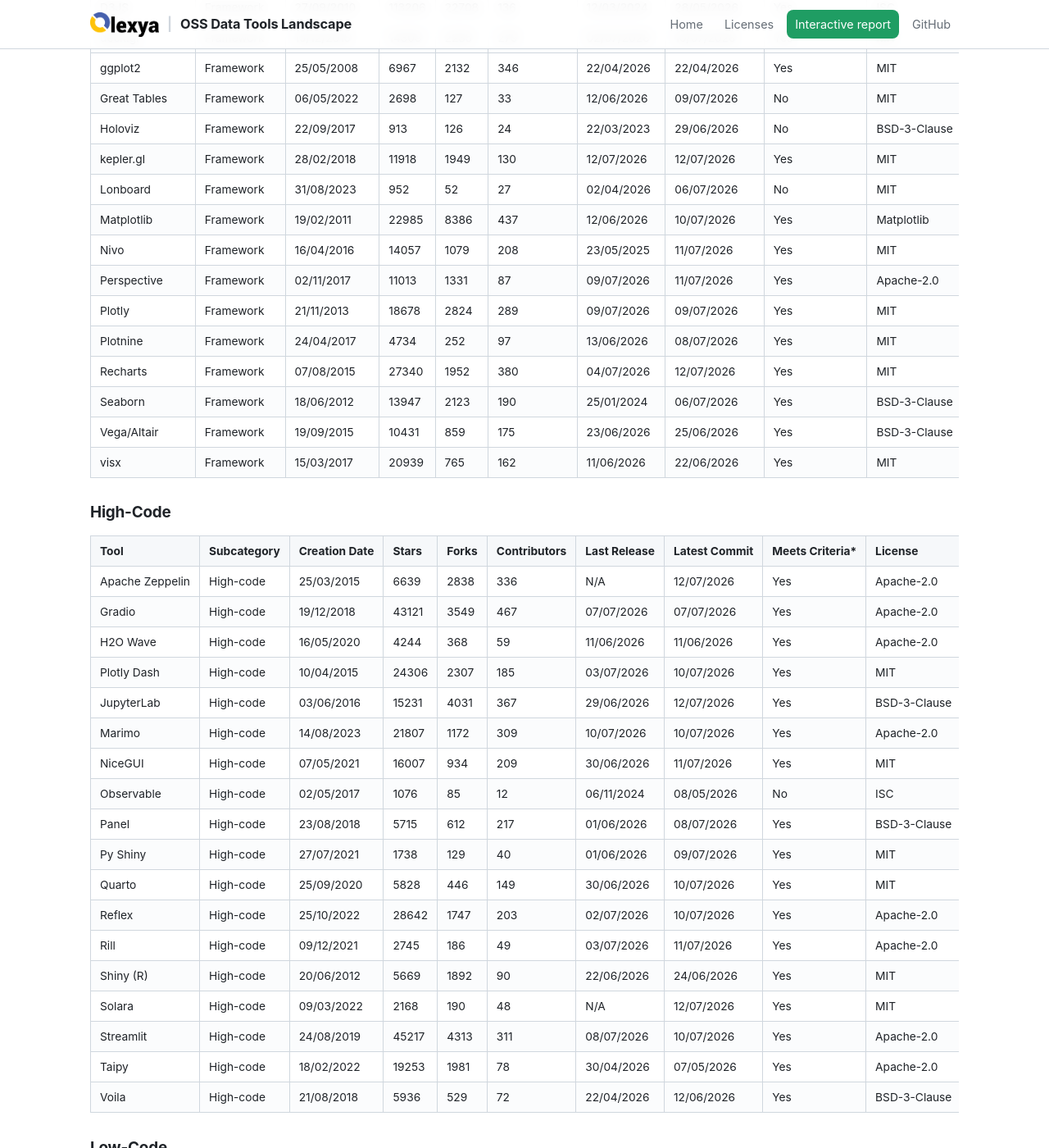
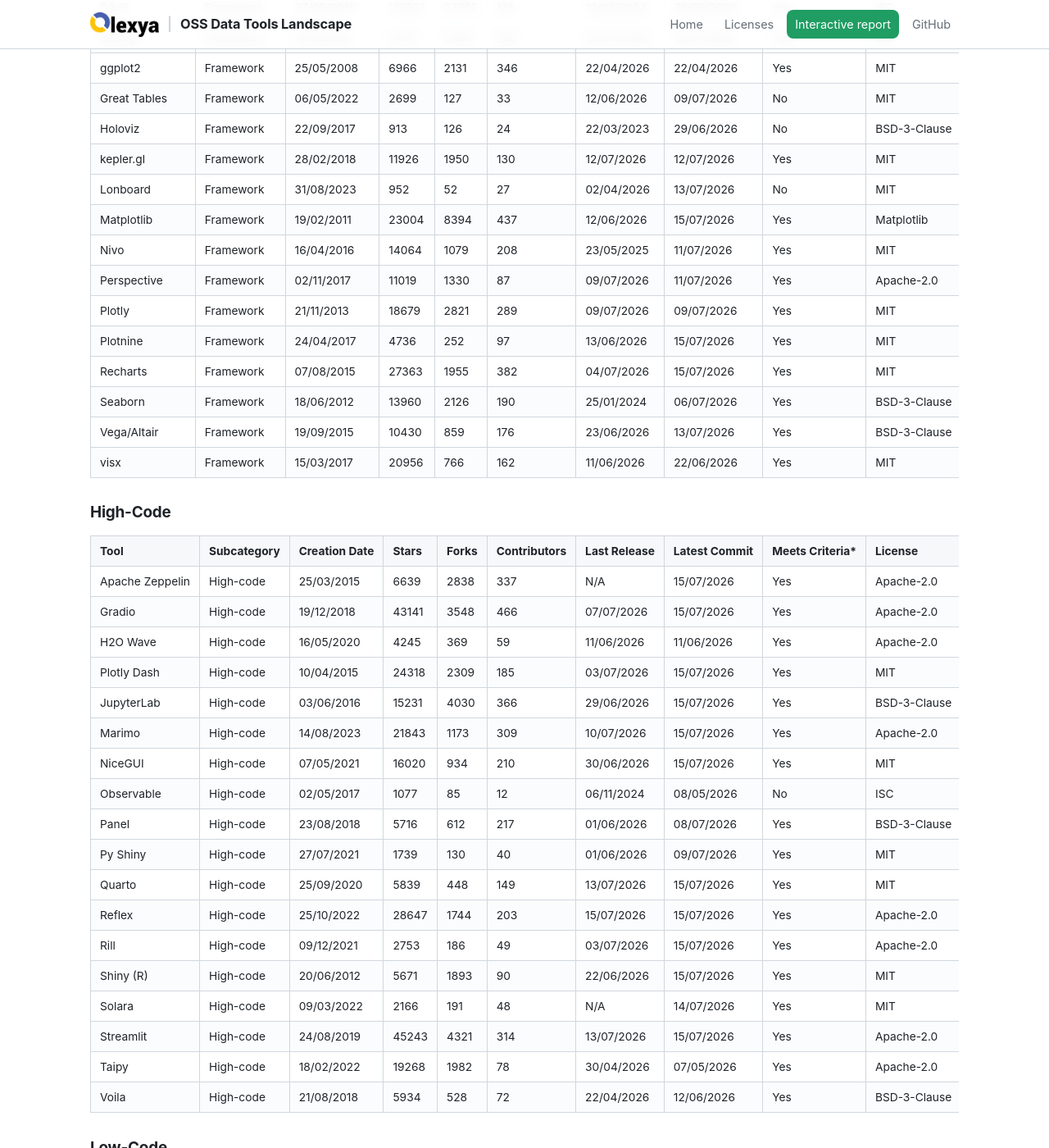
Before and after one commit to olexya/oss-data-tools-landscape, a Jekyll site: the page built from 04.analysis_and_output.md, in a window 1280 px wide and 1400 px high, scrolled down 869 px. Shown: the whole window at 82% size. Built offline with Jekyll 4.4.1, drawn with Linux system fonts in a browser that asks for light colours; our own code applies the rules of GitHub Pages for plain Markdown files; some of the changed text lies outside the part shown.

Commit message:
Update tools inventory [automated]

```diff
--- a/04.analysis_and_output.md
+++ b/04.analysis_and_output.md
@@ -17,96 +17,96 @@ Here is a summary table of the main analysis and output tools we have identified
 
 | Tool | Subcategory | Creation Date | Stars | Forks | Contributors | Last Release | Latest Commit | Meets Criteria* | License | Link |
 |---|---|---|---|---|---|---|---|---|---|---|
-| AntV G2 | Framework | 26/05/2016 | 12561 | 1659 | 217 | 06/01/2026 | 09/06/2026 | Yes | MIT | https://github.com/antvis/G2 |
-| ApexCharts | Framework | 24/07/2018 | 15104 | 1372 | 226 | 03/07/2026 | 09/07/2026 | Yes | MIT | https://github.com/apexcharts/apexcharts.js |
-| Apache ECharts | Framework | 03/04/2013 | 66796 | 19813 | 273 | 19/05/2026 | 01/07/2026 | Yes | Apache-2.0 | https://github.com/apache/echarts |
-| Bokeh | Framework | 26/03/2012 | 20408 | 4259 | 388 | N/A | 03/07/2026 | Yes | BSD-3-Clause | https://github.com/bokeh/bokeh |
-| Chart JS | Framework | 17/03/2013 | 67569 | 11950 | 426 | 13/10/2025 | 27/05/2026 | Yes | MIT | https://github.com/chartjs/Chart.js |
-| Cube | Framework | 16/09/2018 | 20386 | 2073 | 363 | 10/07/2026 | 11/07/2026 | Yes | Apache-2.0 | https://github.com/cube-js/cube |
-| D3JS | Framework | 27/09/2010 | 113206 | 22708 | 136 | 12/03/2024 | 28/05/2026 | Yes | ISC | https://github.com/d3/d3 |
-| deck.gl | Framework | 15/12/2015 | 14309 | 2235 | 279 | 02/07/2026 | 10/07/2026 | Yes | MIT | https://github.com/visgl/deck.gl |
-| ggplot2 | Framework | 25/05/2008 | 6967 | 2132 | 346 | 22/04/2026 | 22/04/2026 | Yes | MIT | https://github.com/tidyverse/ggplot2 |
-| Great Tables | Framework | 06/05/2022 | 2698 | 127 | 33 | 12/06/2026 | 09/07/2026 | No | MIT | https://github.com/posit-dev/great-tables |
+| AntV G2 | Framework | 26/05/2016 | 12564 | 1659 | 217 | 06/01/2026 | 15/07/2026 | Yes | MIT | https://github.com/antvis/G2 |
+| ApexCharts | Framework | 24/07/2018 | 15109 | 1373 | 226 | 03/07/2026 | 09/07/2026 | Yes | MIT | https://github.com/apexcharts/apexcharts.js |
+| Apache ECharts | Framework | 03/04/2013 | 66817 | 19805 | 273 | 19/05/2026 | 15/07/2026 | Yes | Apache-2.0 | https://github.com/apache/echarts |
+| Bokeh | Framework | 26/03/2012 | 20412 | 4257 | 388 | N/A | 15/07/2026 | Yes | BSD-3-Clause | https://github.com/bokeh/bokeh |
+| Chart JS | Framework | 17/03/2013 | 67586 | 11941 | 426 | 13/10/2025 | 27/05/2026 | Yes | MIT | https://github.com/chartjs/Chart.js |
+| Cube | Framework | 16/09/2018 | 20413 | 2076 | 364 | 13/07/2026 | 15/07/2026 | Yes | Apache-2.0 | https://github.com/cube-js/cube |
+| D3JS | Framework | 27/09/2010 | 113227 | 22702 | 136 | 12/03/2024 | 28/05/2026 | Yes | ISC | https://github.com/d3/d3 |
+| deck.gl | Framework | 15/12/2015 | 14317 | 2236 | 280 | 02/07/2026 | 15/07/2026 | Yes | MIT | https://github.com/visgl/deck.gl |
+| ggplot2 | Framework | 25/05/2008 | 6966 | 2131 | 346 | 22/04/2026 | 22/04/2026 | Yes | MIT | https://github.com/tidyverse/ggplot2 |
+| Great Tables | Framework | 06/05/2022 | 2699 | 127 | 33 | 12/06/2026 | 09/07/2026 | No | MIT | https://github.com/posit-dev/great-tables |
 | Holoviz | Framework | 22/09/2017 | 913 | 126 | 24 | 22/03/2023 | 29/06/2026 | No | BSD-3-Clause | https://github.com/holoviz/holoviz |
-| kepler.gl | Framework | 28/02/2018 | 11918 | 1949 | 130 | 12/07/2026 | 12/07/2026 | Yes | MIT | https://github.com/keplergl/kepler.gl |
-| Lonboard | Framework | 31/08/2023 | 952 | 52 | 27 | 02/04/2026 | 06/07/2026 | No | MIT | https://github.com/developmentseed/lonboard |
-| Matplotlib | Framework | 19/02/2011 | 22985 | 8386 | 437 | 12/06/2026 | 10/07/2026 | Yes | Matplotlib | https://github.com/matplotlib/matplotlib |
-| Nivo | Framework | 16/04/2016 | 14057 | 1079 | 208 | 23/05/2025 | 11/07/2026 | Yes | MIT | https://github.com/plouc/nivo |
-| Perspective | Framework | 02/11/2017 | 11013 | 1331 | 87 | 09/07/2026 | 11/07/2026 | Yes | Apache-2.0 | https://github.com/finos/perspective |
-| Plotly | Framework | 21/11/2013 | 18678 | 2824 | 289 | 09/07/2026 | 09/07/2026 | Yes | MIT | https://github.com/plotly/plotly.py |
-| Plotnine | Framework | 24/04/2017 | 4734 | 252 | 97 | 13/06/2026 | 08/07/2026 | Yes | MIT | https://github.com/has2k1/plotnine |
-| Recharts | Framework | 07/08/2015 | 27340 | 1952 | 380 | 04/07/2026 | 12/07/2026 | Yes | MIT | https://github.com/recharts/recharts |
-| Seaborn | Framework | 18/06/2012 | 13947 | 2123 | 190 | 25/01/2024 | 06/07/2026 | Yes | BSD-3-Clause | https://github.com/mwaskom/seaborn |
-| Vega/Altair | Framework | 19/09/2015 | 10431 | 859 | 175 | 23/06/2026 | 25/06/2026 | Yes | BSD-3-Clause | https://github.com/vega/altair |
-| visx | Framework | 15/03/2017 | 20939 | 765 | 162 | 11/06/2026 | 22/06/2026 | Yes | MIT | https://github.com/airbnb/visx |
+| kepler.gl | Framework | 28/02/2018 | 11926 | 1950 | 130 | 12/07/2026 | 12/07/2026 | Yes | MIT | https://github.com/keplergl/kepler.gl |
+| Lonboard | Framework | 31/08/2023 | 952 | 52 | 27 | 02/04/2026 | 13/07/2026 | No | MIT | https://github.com/developmentseed/lonboard |
+| Matplotlib | Framework | 19/02/2011 | 23004 | 8394 | 437 | 12/06/2026 | 15/07/2026 | Yes | Matplotlib | https://github.com/matplotlib/matplotlib |
+| Nivo | Framework | 16/04/2016 | 14064 | 1079 | 208 | 23/05/2025 | 11/07/2026 | Yes | MIT | https://github.com/plouc/nivo |
+| Perspective | Framework | 02/11/2017 | 11019 | 1330 | 87 | 09/07/2026 | 11/07/2026 | Yes | Apache-2.0 | https://github.com/finos/perspective |
+| Plotly | Framework | 21/11/2013 | 18679 | 2821 | 289 | 09/07/2026 | 09/07/2026 | Yes | MIT | https://github.com/plotly/plotly.py |
+| Plotnine | Framework | 24/04/2017 | 4736 | 252 | 97 | 13/06/2026 | 15/07/2026 | Yes | MIT | https://github.com/has2k1/plotnine |
+| Recharts | Framework | 07/08/2015 | 27363 | 1955 | 382 | 04/07/2026 | 15/07/2026 | Yes | MIT | https://github.com/recharts/recharts |
+| Seaborn | Framework | 18/06/2012 | 13960 | 2126 | 190 | 25/01/2024 | 06/07/2026 | Yes | BSD-3-Clause | https://github.com/mwaskom/seaborn |
+| Vega/Altair | Framework | 19/09/2015 | 10430 | 859 | 176 | 23/06/2026 | 13/07/2026 | Yes | BSD-3-Clause | https://github.com/vega/altair |
+| visx | Framework | 15/03/2017 | 20956 | 766 | 162 | 11/06/2026 | 22/06/2026 | Yes | MIT | https://github.com/airbnb/visx |
 
 ### High-Code
 
 | Tool | Subcategory | Creation Date | Stars | Forks | Contributors | Last Release | Latest Commit | Meets Criteria* | License | Link |
 |---|---|---|---|---|---|---|---|---|---|---|
-| Apache Zeppelin | High-code | 25/03/2015 | 6639 | 2838 | 336 | N/A | 12/07/2026 | Yes | Apache-2.0 | https://github.com/apache/zeppelin |
-| Gradio | High-code | 19/12/2018 | 43121 | 3549 | 467 | 07/07/2026 | 07/07/2026 | Yes | Apache-2.0 | https://github.com/gradio-app/gradio |
-| H2O Wave | High-code | 16/05/2020 | 4244 | 368 | 59 | 11/06/2026 | 11/06/2026 | Yes | Apache-2.0 | https://github.com/h2oai/wave |
-| Plotly Dash | High-code | 10/04/2015 | 24306 | 2307 | 185 | 03/07/2026 | 10/07/2026 | Yes | MIT | https://github.com/plotly/dash |
-| JupyterLab | High-code | 03/06/2016 | 15231 | 4031 | 367 | 29/06/2026 | 12/07/2026 | Yes | BSD-3-Clause | https://github.com/jupyterlab/jupyterlab |
-| Marimo | High-code | 14/08/2023 | 21807 | 1172 | 309 | 10/07/2026 | 10/07/2026 | Yes | Apache-2.0 | https://github.com/marimo-team/marimo |
-| NiceGUI | High-code | 07/05/2021 | 16007 | 934 | 209 | 30/06/2026 | 11/07/2026 | Yes | MIT | https://github.com/zauberzeug/nicegui |
-| Observable | High-code | 02/05/2017 | 1076 | 85 | 12 | 06/11/2024 | 08/05/2026 | No | ISC | https://github.com/observablehq/runtime |
-| Panel | High-code | 23/08/2018 | 5715 | 612 | 217 | 01/06/2026 | 08/07/2026 | Yes | BSD-3-Clause | https://github.com/holoviz/panel |
-| Py Shiny | High-code | 27/07/2021 | 1738 | 129 | 40 | 01/06/2026 | 09/07/2026 | Yes | MIT | https://github.com/posit-dev/py-shiny |
-| Quarto | High-code | 25/09/2020 | 5828 | 446 | 149 | 30/06/2026 | 10/07/2026 | Yes | MIT | https://github.com/quarto-dev/quarto-cli |
-| Reflex | High-code | 25/10/2022 | 28642 | 1747 | 203 | 02/07/2026 | 10/07/2026 | Yes | Apache-2.0 | https://github.com/reflex-dev/reflex |
-| Rill | High-code | 09/12/2021 | 2745 | 186 | 49 | 03/07/2026 | 11/07/2026 | Yes | Apache-2.0 | https://github.com/rilldata/rill |
-| Shiny (R) | High-code | 20/06/2012 | 5669 | 1892 | 90 | 22/06/2026 | 24/06/2026 | Yes | MIT | https://github.com/rstudio/shiny |
-| Solara | High-code | 09/03/2022 | 2168 | 190 | 48 | N/A | 12/07/2026 | Yes | MIT | https://github.com/widgetti/solara |
-| Streamlit | High-code | 24/08/2019 | 45217 | 4313 | 311 | 08/07/2026 | 10/07/2026 | Yes | Apache-2.0 | https://github.com/streamlit/streamlit |
-| Taipy | High-code | 18/02/2022 | 19253 | 1981 | 78 | 30/04/2026 | 07/05/2026 | Yes | Apache-2.0 | https://github.com/Avaiga/taipy |
-| Voila | High-code | 21/08/2018 | 5936 | 529 | 72 | 22/04/2026 | 12/06/2026 | Yes | BSD-3-Clause | https://github.com/voila-dashboards/voila |
+| Apache Zeppelin | High-code | 25/03/2015 | 6639 | 2838 | 337 | N/A | 15/07/2026 | Yes | Apache-2.0 | https://github.com/apache/zeppelin |
+| Gradio | High-code | 19/12/2018 | 43141 | 3548 | 466 | 07/07/2026 | 15/07/2026 | Yes | Apache-2.0 | https://github.com/gradio-app/gradio |
+| H2O Wave | High-code | 16/05/2020 | 4245 | 369 | 59 | 11/06/2026 | 11/06/2026 | Yes | Apache-2.0 | https://github.com/h2oai/wave |
+| Plotly Dash | High-code | 10/04/2015 | 24318 | 2309 | 185 | 03/07/2026 | 15/07/2026 | Yes | MIT | https://github.com/plotly/dash |
+| JupyterLab | High-code | 03/06/2016 | 15231 | 4030 | 366 | 29/06/2026 | 15/07/2026 | Yes | BSD-3-Clause | https://github.com/jupyterlab/jupyterlab |
+| Marimo | High-code | 14/08/2023 | 21843 | 1173 | 309 | 10/07/2026 | 15/07/2026 | Yes | Apache-2.0 | https://github.com/marimo-team/marimo |
+| NiceGUI | High-code | 07/05/2021 | 16020 | 934 | 210 | 30/06/2026 | 15/07/2026 | Yes | MIT | https://github.com/zauberzeug/nicegui |
+| Observable | High-code | 02/05/2017 | 1077 | 85 | 12 | 06/11/2024 | 08/05/2026 | No | ISC | https://github.com/observablehq/runtime |
+| Panel | High-code | 23/08/2018 | 5716 | 612 | 217 | 01/06/2026 | 08/07/2026 | Yes | BSD-3-Clause | https://github.com/holoviz/panel |
+| Py Shiny | High-code | 27/07/2021 | 1739 | 130 | 40 | 01/06/2026 | 09/07/2026 | Yes | MIT | https://github.com/posit-dev/py-shiny |
+| Quarto | High-code | 25/09/2020 | 5839 | 448 | 149 | 13/07/2026 | 15/07/2026 | Yes | MIT | https://github.com/quarto-dev/quarto-cli |
+| Reflex | High-code | 25/10/2022 | 28647 | 1744 | 203 | 15/07/2026 | 15/07/2026 | Yes | Apache-2.0 | https://github.com/reflex-dev/reflex |
+| Rill | High-code | 09/12/2021 | 2753 | 186 | 49 | 03/07/2026 | 15/07/2026 | Yes | Apache-2.0 | https://github.com/rilldata/rill |
+| Shiny (R) | High-code | 20/06/2012 | 5671 | 1893 | 90 | 22/06/2026 | 15/07/2026 | Yes | MIT | https://github.com/rstudio/shiny |
+| Solara | High-code | 09/03/2022 | 2166 | 191 | 48 | N/A | 14/07/2026 | Yes | MIT | https://github.com/widgetti/solara |
+| Streamlit | High-code | 24/08/2019 | 45243 | 4321 | 314 | 13/07/2026 | 15/07/2026 | Yes | Apache-2.0 | https://github.com/streamlit/streamlit |
+| Taipy | High-code | 18/02/2022 | 19268 | 1982 | 78 | 30/04/2026 | 07/05/2026 | Yes | Apache-2.0 | https://github.com/Avaiga/taipy |
+| Voila | High-code | 21/08/2018 | 5934 | 528 | 72 | 22/04/2026 | 12/06/2026 | Yes | BSD-3-Clause | https://github.com/voila-dashboards/voila |
 
 ### Low-Code
 
 | Tool | Subcategory | Creation Date | Stars | Forks | Contributors | Last Release | Latest Commit | Meets Criteria* | License | Link |
 |---|---|---|---|---|---|---|---|---|---|---|
-| Datasette | Low-code | 23/10/2017 | 11271 | 874 | 92 | 07/07/2026 | 07/07/2026 | Yes | Apache-2.0 | https://github.com/simonw/datasette |
-| Evidence | Low-code | 27/05/2021 | 6579 | 370 | 68 | 06/02/2026 | 18/02/2026 | Yes | MIT | https://github.com/evidence-dev/evidence |
-| Grafana | Low-code | 11/12/2013 | 75565 | 14362 | 373 | 01/07/2026 | 10/07/2026 | Yes | AGPL-3.0 | https://github.com/grafana/grafana |
-| Kibana | Low-code | 26/01/2013 | 21171 | 8598 | 370 | 30/06/2026 | 12/07/2026 | Yes | Elastic-2.0 | https://github.com/elastic/kibana |
+| Datasette | Low-code | 23/10/2017 | 11279 | 880 | 93 | 14/07/2026 | 14/07/2026 | Yes | Apache-2.0 | https://github.com/simonw/datasette |
+| Evidence | Low-code | 27/05/2021 | 6587 | 373 | 68 | 06/02/2026 | 18/02/2026 | Yes | MIT | https://github.com/evidence-dev/evidence |
+| Grafana | Low-code | 11/12/2013 | 75655 | 14363 | 373 | 01/07/2026 | 15/07/2026 | Yes | AGPL-3.0 | https://github.com/grafana/grafana |
+| Kibana | Low-code | 26/01/2013 | 21185 | 8599 | 370 | 30/06/2026 | 15/07/2026 | Yes | Elastic-2.0 | https://github.com/elastic/kibana |
 | KNIME | Low-code | N/A | N/A | N/A | N/A | N/A | N/A | Yes | GPL-3.0 | https://github.com/knime/knime-core |
-| Observable Framework | Low-code | 27/09/2023 | 3536 | 199 | 38 | 02/03/2026 | 15/05/2026 | No | ISC | https://github.com/observablehq/framework |
-| Orange | Low-code | 22/02/2013 | 5646 | 1110 | 110 | 20/12/2025 | 04/07/2026 | Yes | GPL-3.0 | https://github.com/biolab/orange3 |
-| PyGWalker | Low-code | 16/02/2023 | 15902 | 879 | 27 | 04/04/2026 | 27/06/2026 | Yes | Apache-2.0 | https://github.com/Kanaries/pygwalker |
-| Querybook | Low-code | 05/03/2020 | 2263 | 293 | 56 | 22/04/2025 | 10/07/2026 | Yes | Apache-2.0 | https://github.com/pinterest/querybook |
-| RAWGraphs | Low-code | 17/04/2013 | 9012 | 1846 | 16 | 26/01/2024 | 28/01/2025 | No | Apache-2.0 | https://github.com/rawgraphs/rawgraphs-app |
-| Redash | Low-code | 28/10/2013 | 28694 | 4615 | 391 | 02/03/2026 | 09/07/2026 | No | BSD-2-Clause | https://github.com/getredash/redash |
-| Vizro | Low-code | 04/09/2023 | 3719 | 286 | 44 | 02/07/2026 | 07/07/2026 | Yes | Apache-2.0 | https://github.com/mckinsey/vizro |
-| WrenAI | Low-code | 13/03/2024 | 15790 | 1807 | 67 | 10/07/2026 | 10/07/2026 | Yes | AGPL-3.0 | https://github.com/Canner/WrenAI |
+| Observable Framework | Low-code | 27/09/2023 | 3544 | 199 | 38 | 02/03/2026 | 15/05/2026 | No | ISC | https://github.com/observablehq/framework |
+| Orange | Low-code | 22/02/2013 | 5650 | 1110 | 110 | 20/12/2025 | 14/07/2026 | Yes | GPL-3.0 | https://github.com/biolab/orange3 |
+| PyGWalker | Low-code | 16/02/2023 | 15903 | 879 | 27 | 04/04/2026 | 27/06/2026 | Yes | Apache-2.0 | https://github.com/Kanaries/pygwalker |
+| Querybook | Low-code | 05/03/2020 | 2265 | 293 | 56 | 22/04/2025 | 10/07/2026 | Yes | Apache-2.0 | https://github.com/pinterest/querybook |
+| RAWGraphs | Low-code | 17/04/2013 | 9015 | 1847 | 16 | 26/01/2024 | 28/01/2025 | No | Apache-2.0 | https://github.com/rawgraphs/rawgraphs-app |
+| Redash | Low-code | 28/10/2013 | 28702 | 4615 | 391 | 02/03/2026 | 09/07/2026 | No | BSD-2-Clause | https://github.com/getredash/redash |
+| Vizro | Low-code | 04/09/2023 | 3747 | 286 | 44 | 02/07/2026 | 15/07/2026 | Yes | Apache-2.0 | https://github.com/mckinsey/vizro |
+| WrenAI | Low-code | 13/03/2024 | 15817 | 1813 | 68 | 13/07/2026 | 15/07/2026 | Yes | AGPL-3.0 | https://github.com/Canner/WrenAI |
 
 ### No-Code
 
 | Tool | Subcategory | Creation Date | Stars | Forks | Contributors | Last Release | Latest Commit | Meets Criteria* | License | Link |
 |---|---|---|---|---|---|---|---|---|---|---|
-| Appsmith | No-code | 30/06/2020 | 40315 | 4643 | 327 | 09/07/2026 | 10/07/2026 | Yes | Apache-2.0 | https://github.com/appsmithorg/appsmith |
-| Budibase | No-code | 07/06/2019 | 28107 | 2179 | 118 | 09/07/2026 | 10/07/2026 | Yes | GPL-3.0 | https://github.com/Budibase/budibase |
+| Appsmith | No-code | 30/06/2020 | 40340 | 4648 | 327 | 09/07/2026 | 15/07/2026 | Yes | Apache-2.0 | https://github.com/appsmithorg/appsmith |
+| Budibase | No-code | 07/06/2019 | 28122 | 2178 | 118 | 15/07/2026 | 15/07/2026 | Yes | GPL-3.0 | https://github.com/Budibase/budibase |
 | Chartbrew | No-code | 29/08/2019 | 3960 | 441 | 23 | 24/06/2026 | 06/07/2026 | No | FSL-1.1 | https://github.com/chartbrew/chartbrew |
-| DataEase | No-code | 02/02/2021 | 24284 | 4299 | 91 | 18/06/2026 | 10/07/2026 | Yes | GPL-3.0 | https://github.com/dataease/dataease |
-| Lightdash | No-code | 19/03/2021 | 5964 | 736 | 166 | 10/07/2026 | 10/07/2026 | Yes | MIT | https://github.com/lightdash/lightdash |
-| Metabase | No-code | 02/02/2015 | 48171 | 6660 | 391 | 09/07/2026 | 12/07/2026 | Yes | AGPL-3.0 | https://github.com/metabase/metabase |
-| Superset | No-code | 21/07/2015 | 73793 | 17870 | 421 | 11/07/2026 | 12/07/2026 | Yes | Apache-2.0 | https://github.com/apache/superset |
-| ToolJet | No-code | 30/03/2021 | 38189 | 5162 | 410 | 08/07/2026 | 08/07/2026 | Yes | AGPL-3.0 | https://github.com/ToolJet/ToolJet |
+| DataEase | No-code | 02/02/2021 | 24301 | 4308 | 91 | 18/06/2026 | 15/07/2026 | Yes | GPL-3.0 | https://github.com/dataease/dataease |
+| Lightdash | No-code | 19/03/2021 | 5972 | 742 | 166 | 15/07/2026 | 15/07/2026 | Yes | MIT | https://github.com/lightdash/lightdash |
+| Metabase | No-code | 02/02/2015 | 48210 | 6672 | 391 | 09/07/2026 | 15/07/2026 | Yes | AGPL-3.0 | https://github.com/metabase/metabase |
+| Superset | No-code | 21/07/2015 | 73847 | 17888 | 421 | 11/07/2026 | 15/07/2026 | Yes | Apache-2.0 | https://github.com/apache/superset |
+| ToolJet | No-code | 30/03/2021 | 38212 | 5170 | 409 | 15/07/2026 | 15/07/2026 | Yes | AGPL-3.0 | https://github.com/ToolJet/ToolJet |
 
 ### Web Analytics
 
 | Tool | Subcategory | Creation Date | Stars | Forks | Contributors | Last Release | Latest Commit | Meets Criteria* | License | Link |
 |---|---|---|---|---|---|---|---|---|---|---|
 | Ackee | Web Analytics | 16/04/2014 | 4680 | 386 | 44 | 08/04/2026 | 08/04/2026 | Yes | MIT | https://github.com/electerious/Ackee |
-| GoatCounter | Web Analytics | 28/05/2019 | 5806 | 266 | 57 | 15/12/2025 | 12/07/2026 | Yes | EUPL-1.2 | https://github.com/arp242/goatcounter |
-| Matomo | Web Analytics | 30/03/2011 | 21682 | 2875 | 346 | 11/07/2026 | 10/07/2026 | Yes | GPL-3.0 | https://github.com/matomo-org/matomo |
-| Open Web Analytics | Web Analytics | 01/04/2012 | 2677 | 487 | 23 | 07/09/2025 | 06/07/2026 | No | GPL-2.0 | https://github.com/Open-Web-Analytics/Open-Web-Analytics |
-| OpenReplay | Web Analytics | 29/04/2021 | 12212 | 757 | 69 | 05/05/2026 | 10/07/2026 | Yes | AGPL-3.0 | https://github.com/openreplay/openreplay |
-| Plausible | Web Analytics | 04/12/2018 | 27684 | 1695 | 108 | 15/05/2026 | 09/07/2026 | Yes | AGPL-3.0 | https://github.com/plausible/analytics |
-| Posthog | Web Analytics | 23/01/2020 | 35443 | 2951 | 395 | 12/07/2026 | 12/07/2026 | Yes | MIT | https://github.com/PostHog/posthog |
-| Rybbit | Web Analytics | 14/01/2025 | 12463 | 692 | 48 | 07/07/2026 | 12/07/2026 | Yes | AGPL-3.0 | https://github.com/rybbit-io/rybbit |
-| Umami | Web Analytics | 17/07/2020 | 37623 | 7507 | 375 | 24/06/2026 | 24/06/2026 | Yes | MIT | https://github.com/umami-software/umami |
+| GoatCounter | Web Analytics | 28/05/2019 | 5813 | 266 | 57 | 15/12/2025 | 12/07/2026 | Yes | EUPL-1.2 | https://github.com/arp242/goatcounter |
+| Matomo | Web Analytics | 30/03/2011 | 21690 | 2869 | 346 | 15/07/2026 | 15/07/2026 | Yes | GPL-3.0 | https://github.com/matomo-org/matomo |
+| Open Web Analytics | Web Analytics | 01/04/2012 | 2678 | 487 | 23 | 07/09/2025 | 06/07/2026 | No | GPL-2.0 | https://github.com/Open-Web-Analytics/Open-Web-Analytics |
+| OpenReplay | Web Analytics | 29/04/2021 | 12231 | 759 | 69 | 05/05/2026 | 15/07/2026 | Yes | AGPL-3.0 | https://github.com/openreplay/openreplay |
+| Plausible | Web Analytics | 04/12/2018 | 27762 | 1706 | 109 | 15/05/2026 | 15/07/2026 | Yes | AGPL-3.0 | https://github.com/plausible/analytics |
+| Posthog | Web Analytics | 23/01/2020 | 35561 | 2976 | 395 | 15/07/2026 | 15/07/2026 | Yes | MIT | https://github.com/PostHog/posthog |
+| Rybbit | Web Analytics | 14/01/2025 | 12471 | 693 | 48 | 07/07/2026 | 15/07/2026 | Yes | AGPL-3.0 | https://github.com/rybbit-io/rybbit |
+| Umami | Web Analytics | 17/07/2020 | 37686 | 7538 | 375 | 24/06/2026 | 24/06/2026 | Yes | MIT | https://github.com/umami-software/umami |
 
 *Criteria: >40 contributors, >500 stars, and recent releases/commit
 
```
Also changed, not shown: 01.ingestion_and_transport.md (+37 -37 lines), 02.storage.md (+35 -35 lines), 03.query_and_processing.md (+53 -53 lines), 05.platform_management.md (+49 -49 lines).
